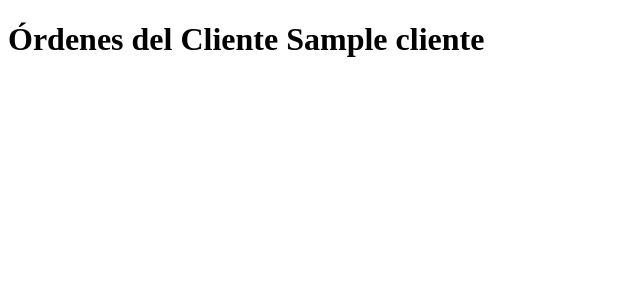
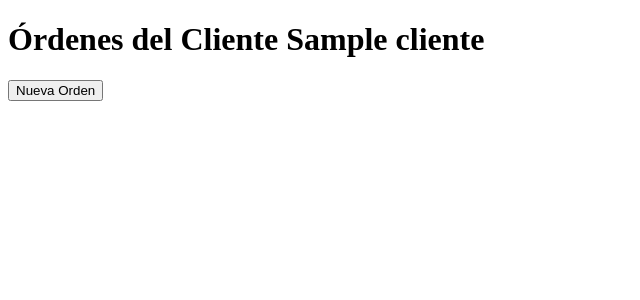
Before and after one commit to AilenGangale/LosProsciutto, a Flask app: page /clientes/1/ordenes in a window 1280 px wide. Shown: the top 300 px of the page, without its empty margins (0-640 px from the left). Run offline with Flask 3, Linux system fonts and the light colour scheme; tables that the repository leaves empty hold one stand-in row (values such as "Sample post"); some libraries are stand-ins or nearby versions.

Commit message:
Se añade un botpon para añadir nuevas ordenes

```diff
--- a/Frontend/templates/ordenes.html
+++ b/Frontend/templates/ordenes.html
@@ -55,9 +55,31 @@
 <body>
     <div class="container">
         <h1>Órdenes del Cliente {{cliente.nombre}}</h1>
+        <button class="nuevo-boton" onclick="crearNuevaOrden()">Nueva Orden</button>
         <div class="fichas-container" id="fichas-container">
             <!-- Acá estarían las órdenes -->
         </div>
+        <!-- <div class="fichas-container" id="fichas-container">
+            {% if ordenes %}
+                {% for orden in ordenes %}
+                    <div class="ficha">
+                        <div class="textTitulo">Papas Pizza</div>
+                        <div class="numeroOrden">{{ orden.id }}</div>
+                        <div class="barras">
+                            <div class="blanca"><p>ID de Orden: {{ orden.pizza_id }}</p></div>
+                            <div class="rosa"><p>Costo Total: {{ orden.costo_total }}</p></div>
+                            <div class="blanca"><p>Estado: {{ orden.estado }}</p></div>
+                            <div class="rosa"></div>
+                            <div class="blanca"></div>
+                            <div class="rosa"></div>
+                            <div class="blanca"></div>
+                        </div>
+                    </div>
+                {% endfor %}
+            {% else %}
+                <p>No hay órdenes para este cliente.</p>
+            {% endif %}
+        </div> -->
     </div>
 
     <script>
```
